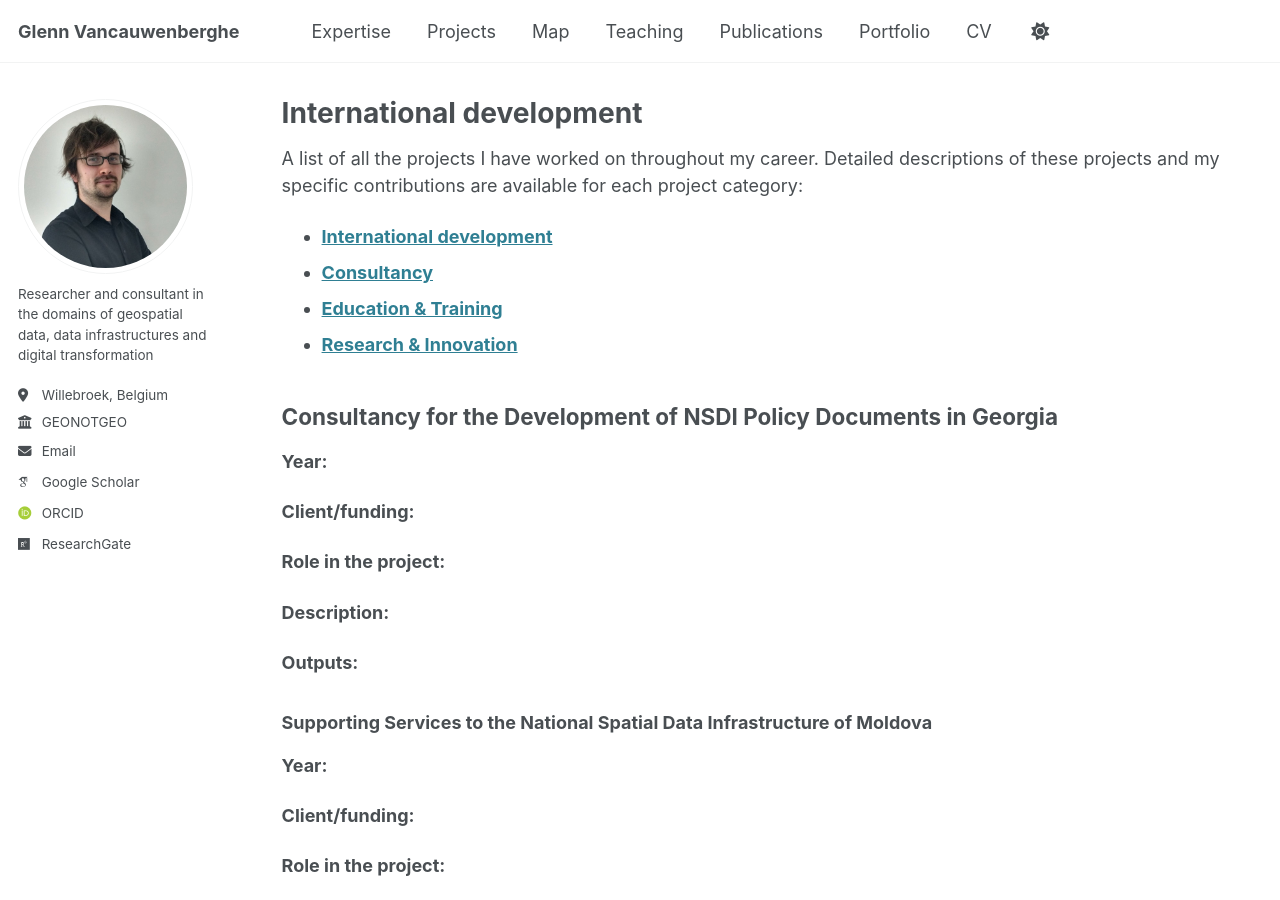
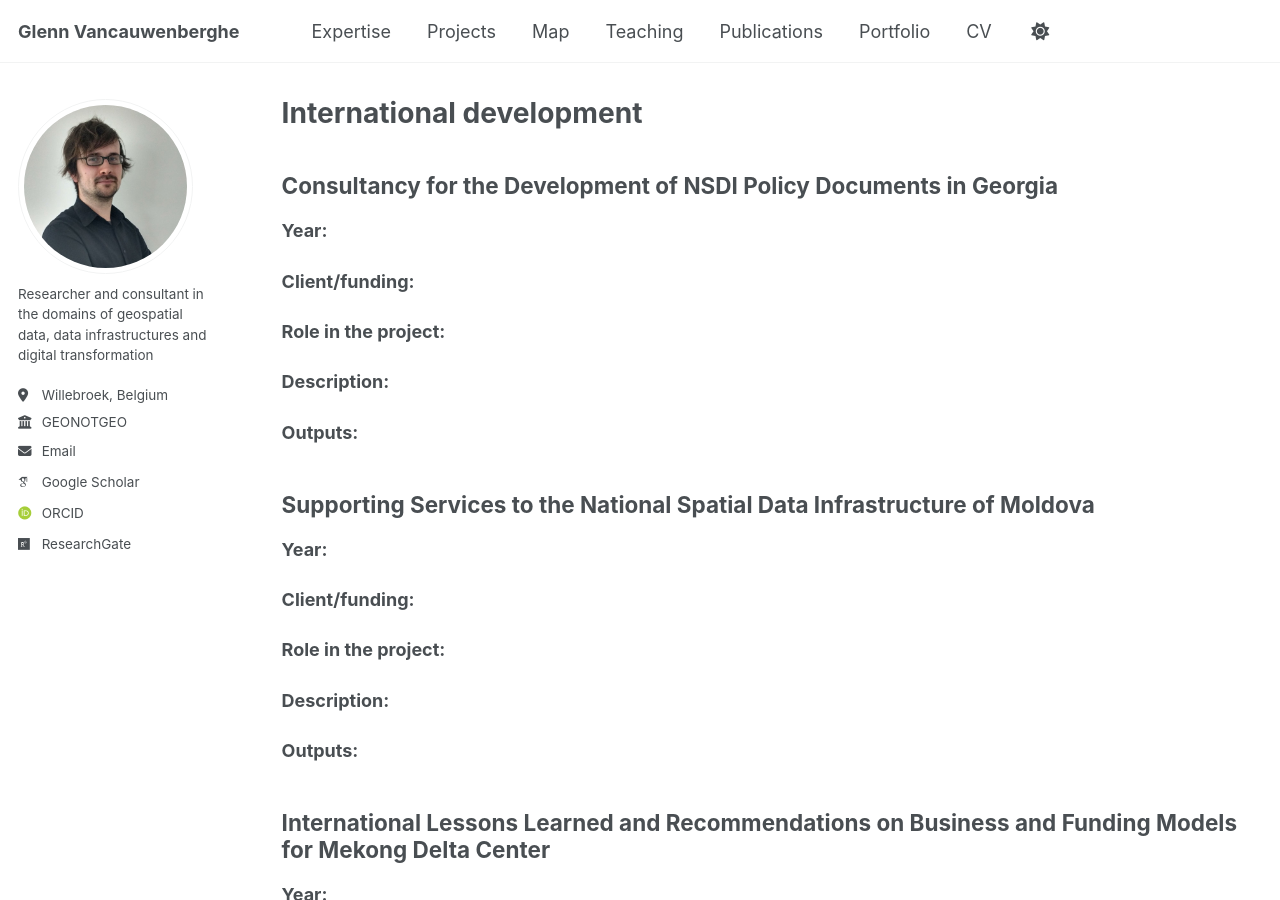
Before and after one commit to GVancauwenberghe/gvancauwenberghe.github.io, a Jekyll site: the page built from _pages/development.md, in a window 1280 px wide and 900 px high. Built offline with Jekyll 4.4.1, drawn with Linux system fonts in a browser that asks for light colours; some web fonts are replaced.

Commit message:
Update development.md

```diff
--- a/_pages/development.md
+++ b/_pages/development.md
@@ -6,13 +6,6 @@ author_profile: true
 ---
 
 {% include base_path %}
-
-A list of all the projects I have worked on throughout my career. Detailed descriptions of these projects and my specific contributions are available for each project category:
-* [**International development**](https://gvancauwenberghe.github.io/projects)
-* [**Consultancy**](https://gvancauwenberghe.github.io/projects)
-* [**Education & Training**](https://gvancauwenberghe.github.io/projects)
-* [**Research & Innovation**](https://gvancauwenberghe.github.io/projects)
-
 
 ## Consultancy for the Development of NSDI Policy Documents in Georgia
 **Year:**
@@ -25,7 +18,7 @@ A list of all the projects I have worked on throughout my career. Detailed descr
 
 **Outputs:**
 
-### Supporting Services to the National Spatial Data Infrastructure of Moldova
+## Supporting Services to the National Spatial Data Infrastructure of Moldova
 **Year:**
 
 **Client/funding:**
@@ -36,7 +29,7 @@ A list of all the projects I have worked on throughout my career. Detailed descr
 
 **Outputs:**
 
-### International Lessons Learned and Recommendations on Business and Funding Models for Mekong Delta Center
+## International Lessons Learned and Recommendations on Business and Funding Models for Mekong Delta Center
 **Year:**
 
 **Client/funding:**
@@ -47,7 +40,7 @@ A list of all the projects I have worked on throughout my career. Detailed descr
 
 **Outputs:**
 
-### SEED4NA - Spatial Data Infrastructures and Earth Observation Education and Training for North-Africa
+## SEED4NA - Spatial Data Infrastructures and Earth Observation Education and Training for North-Africa
 **Year:**
 
 **Client/funding:**
@@ -58,7 +51,7 @@ A list of all the projects I have worked on throughout my career. Detailed descr
 
 **Outputs:**
 
-### Feasibility studies on the added value of remote sensing technologies in EU development cooperation projects
+## Feasibility studies on the added value of remote sensing technologies in EU development cooperation projects
 **Year:**
 
 **Client/funding:**
@@ -69,7 +62,7 @@ A list of all the projects I have worked on throughout my career. Detailed descr
 
 **Outputs:**
 
-### Elaboration of standards, norms and procedures in the acquisition and dissemination of geospatial information in Mozambique
+## Elaboration of standards, norms and procedures in the acquisition and dissemination of geospatial information in Mozambique
 **Year:**
 
 **Client/funding:**
@@ -80,7 +73,7 @@ A list of all the projects I have worked on throughout my career. Detailed descr
 
 **Outputs:**
 
-### Elaboration of standards, norms and procedures in the acquisition and dissemination of geospatial information in Mozambique
+## Elaboration of standards, norms and procedures in the acquisition and dissemination of geospatial information in Mozambique
 **Year:**
 
 **Client/funding:**
```
